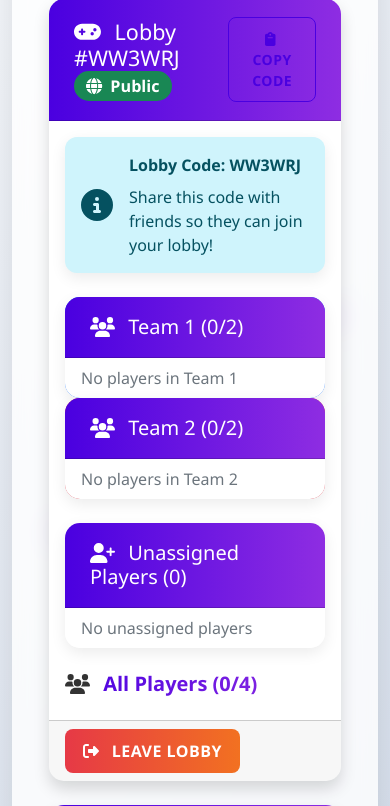
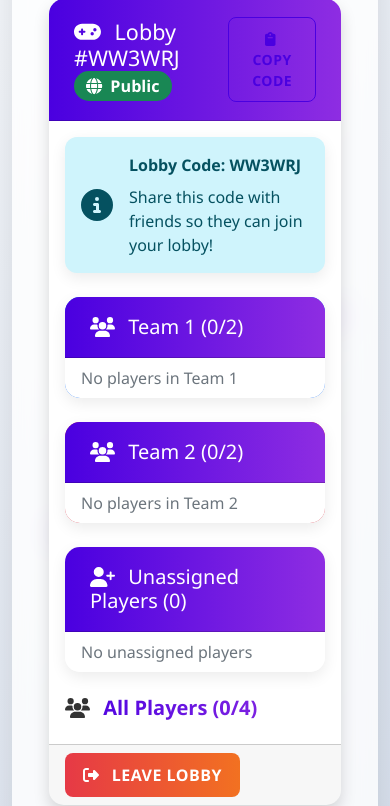
Before and after one commit to bucurastefan/Septica, a Flask app: template flask_auth_app/templates/lobby_detail.html in a window 390 px wide. Shown: the part 163-969 px from the top of the page. Run offline with Flask 3, Linux system fonts and the light colour scheme; the template is opened without the code that fills it: values that come from a table or form of the project are taken from there, others are empty; some libraries are stand-ins or nearby versions.

Commit message:
solved spacing issue

```diff
--- a/flask_auth_app/templates/lobby_detail.html
+++ b/flask_auth_app/templates/lobby_detail.html
@@ -40,7 +40,7 @@
 
                     <!-- Teams Section -->
                     <div class="row mb-4">
-                        <div class="col-md-6">
+                        <div class="col-md-6 mb-4 mb-md-0">
                             <div class="card bg-primary text-white">
                                 <div class="card-header">
                                     <h5 class="mb-0"><i class="fas fa-users me-2"></i> Team 1 (<span id="team1-count">{{ lobby.team1_players|length }}</span>/2)</h5>
```
Also changed, not shown: flask_auth_app/users.db.
